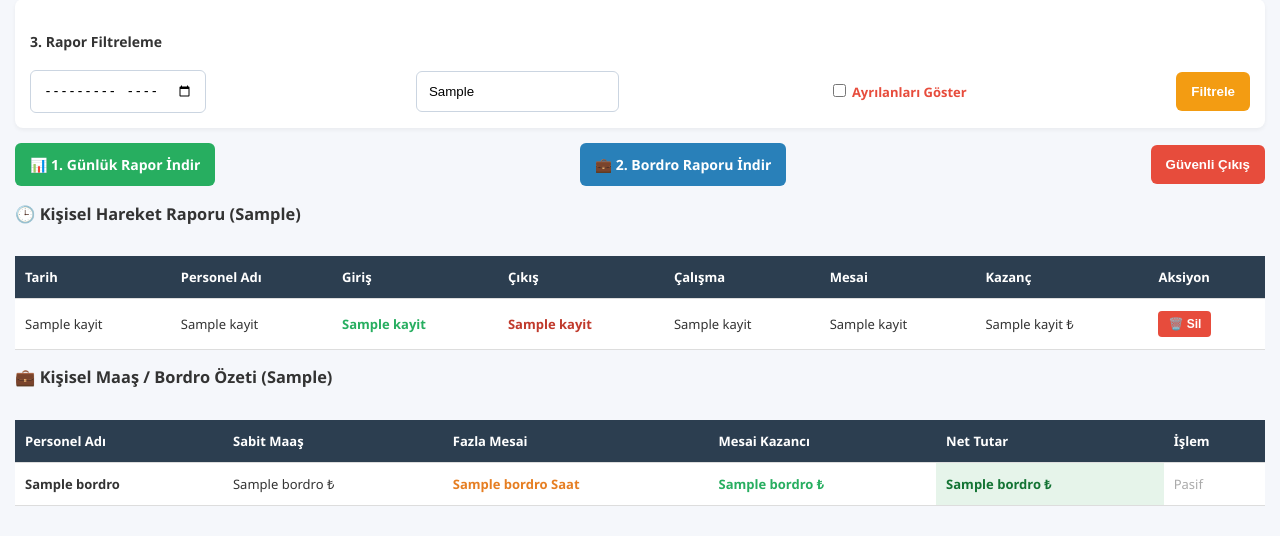
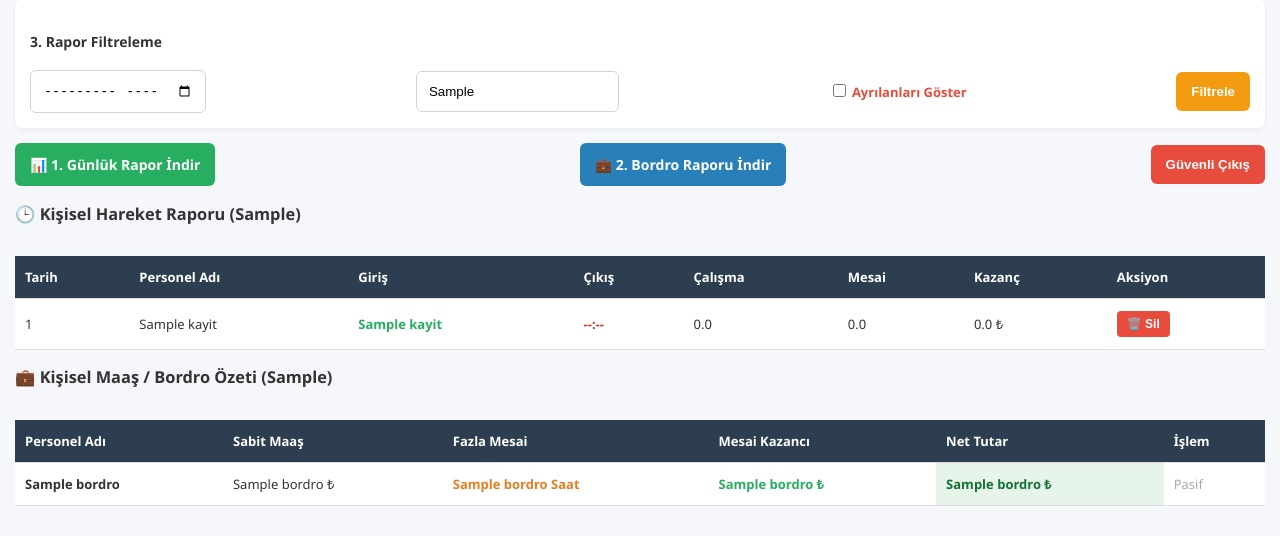
Before and after one commit to osmanuresin96/pdks, a Flask app: template templates/index.html in a window 1280 px wide. Shown: the part 356-892 px from the top of the page. Run offline with Flask 3, Linux system fonts and the light colour scheme; the visitor is signed in with stand-in values (Sample User, id 1); the template is opened without the code that fills it: most values are stand-ins (such as "Sample title", 1, 10 or a date in 2020); some libraries are stand-ins or nearby versions.

Commit message:
Update index.html

```diff
--- a/templates/index.html
+++ b/templates/index.html
@@ -111,7 +111,7 @@
         <a href="/logout" style="text-decoration: none;"><button type="button" class="btn-cikis">Güvenli Çıkış</button></a>
     </div>
 
-    <h3>🕒 {% if session.user_logged_in %}Kişisel{% else %}Detaylı{% endif %} Hareket Raporu ({{ secili_ay }})</h3>
+       <h3>🕒 {% if session.user_logged_in %}Kişisel{% else %}Detaylı{% endif %} Hareket Raporu ({{ secili_ay }})</h3>
     <div style="overflow-x: auto;">
         <table>
             <thead>
@@ -122,15 +122,23 @@
             <tbody>
                 {% for kayit in kayitlar %}
                 <tr>
-                    <td>{{ kayit }}</td>
-                    <td>{{ kayit }} {% if kayit == 0 %}<span style="color:#aaa;">(Ayrılmış)</span>{% endif %}</td>
-                    <td><span style="color: #27ae60; font-weight: bold;">{{ kayit }}</span></td>
-                    <td><span style="color: #c0392b; font-weight: bold;">{{ kayit if kayit else '--:--' }}</span></td>
-                    <td>{{ kayit if kayit else '0.0' }}</td>
-                    <td>{{ kayit }}</td><td>{{ kayit }} ₺</td>
+                    <td>{{ kayit[0] }}</td>
+                    <td>{{ kayit[1] }} {% if kayit[9] == 0 %}<span class="badge-pasif">(Ayrılmış)</span>{% endif %}</td>
+                    <td><span style="color: #27ae60; font-weight: bold;">{{ kayit[2] }}</span></td>
+                    <td><span style="color: #c0392b; font-weight: bold;">{{ kayit[3] if kayit[3] else '--:--' }}</span></td>
+                    <td>{{ kayit[4] if kayit[4] else '0.0' }}</td>
+
+                    <!-- DÜZELTİLDİ: None kontrolü eklenerek kıyaslama hatası tamamen engellendi -->
+                    <td class="{% if kayit[5] and kayit[5] > 0 %}renk-turuncu{% else %}renk-gri{% endif %}">
+                        {{ kayit[5] if kayit[5] else '0.0' }}
+                    </td>
+                    <td class="{% if kayit[6] and kayit[6] > 0 %}renk-yesil{% else %}renk-gri{% endif %}">
+                        {{ kayit[6] if kayit[6] else '0.0' }} ₺
+                    </td>
+
                     {% if session.logged_in %}
                     <td>
-                        <a href="/kayit_sil/{{ kayit }}/{{ kayit }}" onclick="return confirm('Bu satırı silmek istediğinize emin misiniz?');">
+                        <a href="/kayit_sil/{{ kayit[7] }}/{{ kayit[8] }}" onclick="return confirm('Bu satırı silmek istediğinize emin misiniz?');">
                             <button type="button" class="btn-sil">🗑️ Sil</button>
                         </a>
                     </td>
@@ -140,6 +148,7 @@
             </tbody>
         </table>
     </div>
+
     <h3>💼 {% if session.user_logged_in %}Kişisel Maaş /{% else %}Profesyonel Hesap / Aylık{% endif %} Bordro Özeti ({{ secili_ay }})</h3>
     <div style="overflow-x: auto;">
         <table id="bordroTablosu">
```
